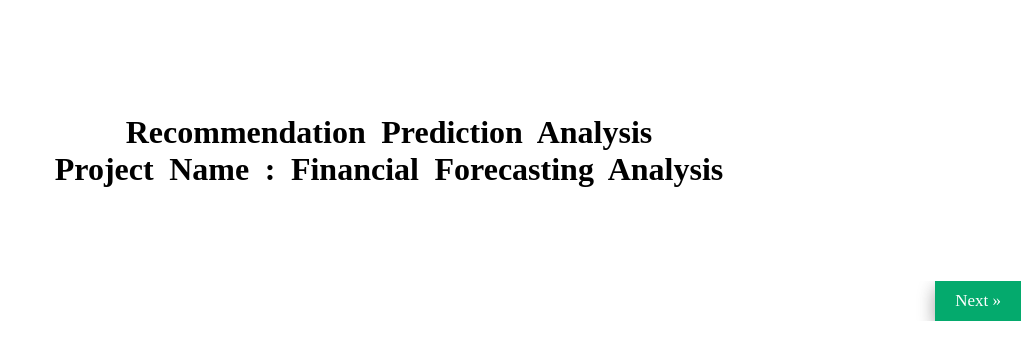
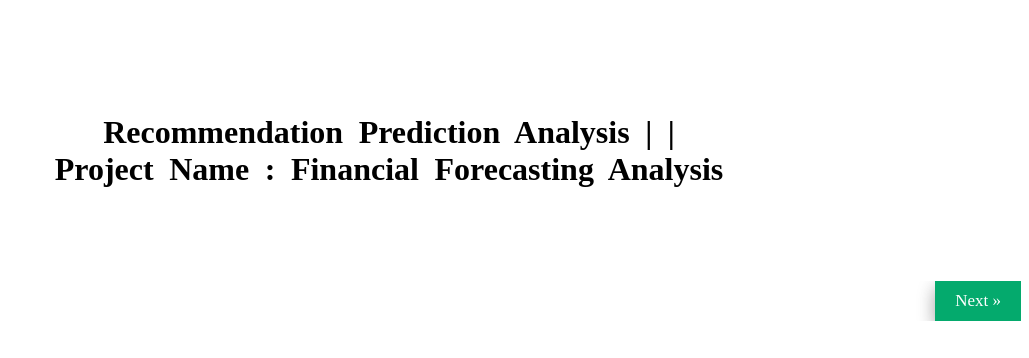
Before and after one commit to ARES1DATA/new-demo, a plain HTML site: page index.html in a window 1280 px wide. Shown: the part 229-587 px from the top of the page, without its empty margins (251-1280 px from the left). Drawn offline with Linux system fonts and the light colour scheme.

Commit message:
Update index.html

```diff
--- a/index.html
+++ b/index.html
@@ -237,7 +237,10 @@ h3 {
   <!-- One "tab" for each step in the form: -->
   <div class="tab"><center><h1>WELCOME</h1><br><br>
 
-    Recommendation Prediction Analysis<br>
+    Recommendation Prediction Analysis
+    |
+    |
+   <br>
 
     Project Name : Financial Forecasting Analysis</h1>
 </center>
```
